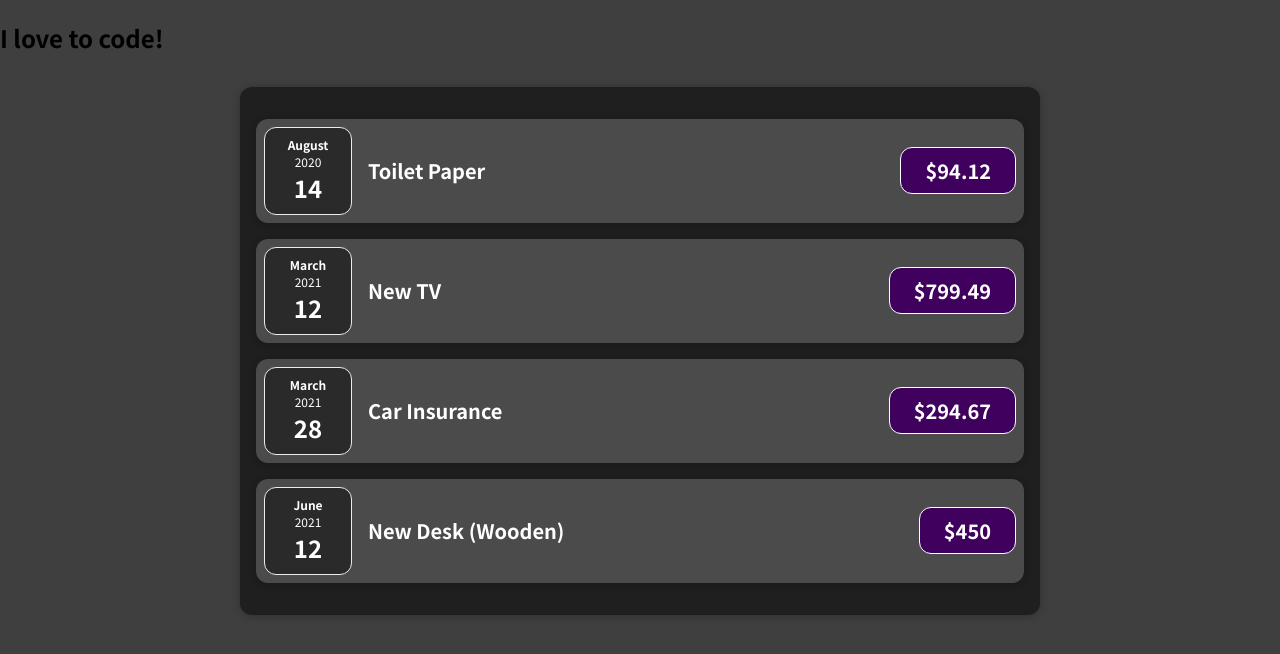
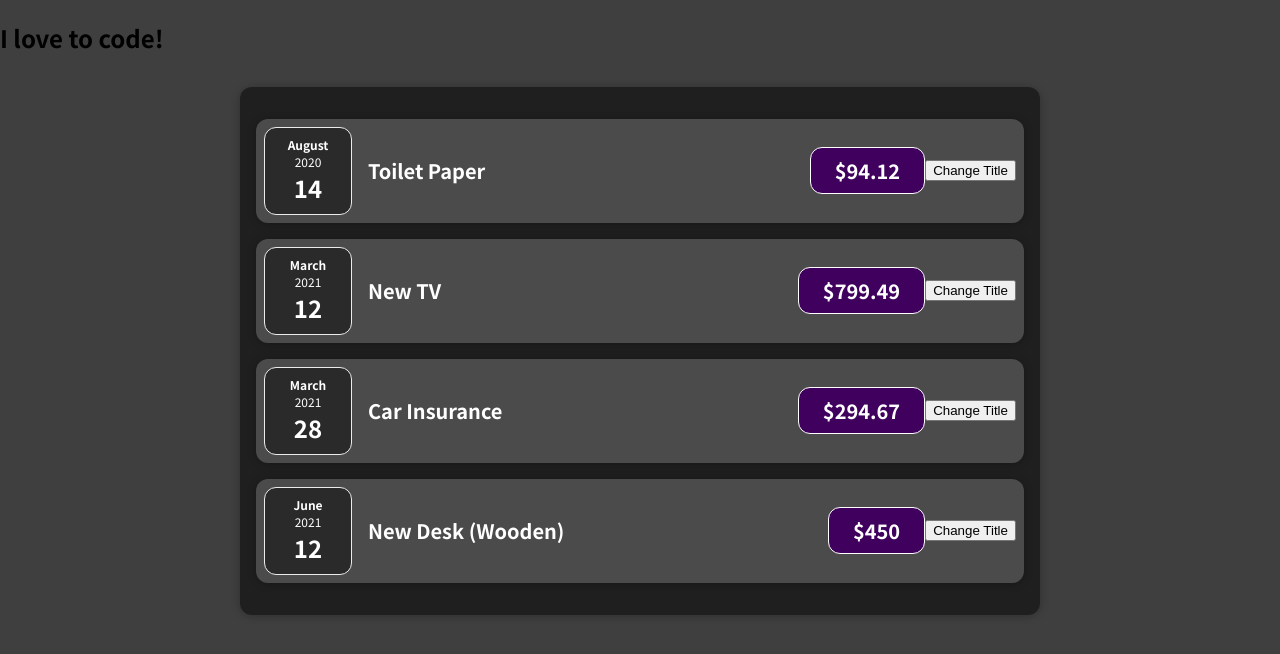
Before and after one commit to Akaiafas526/Expense_Tracker, a React (Create React App) app: page / in a window 1280 px wide. Shown: the top 654 px of the page. Built offline with nearby package versions, Linux system fonts and the light colour scheme.

Commit message:
added click event to expenseitem

```diff
--- a/src/components/Expenses/ExpenseItem.js
+++ b/src/components/Expenses/ExpenseItem.js
@@ -3,6 +3,9 @@ import Card from "../UI/Card";
 import "./ExpenseItem.css";
 
 const ExpenseItem = (props) => {
+  const clickHandler = () => {
+    console.log("Clicked!!!!")
+  };
   return (
     <Card className="expense-item">
       <ExpenseDate date={props.date} />
@@ -10,6 +13,7 @@ const ExpenseItem = (props) => {
         <h2>{props.title}</h2>
         <div className="expense-item__price">${props.amount}</div>
       </div>
+      <button onClick={clickHandler}>Change Title</button>
     </Card>
   );
 }
```
Also changed, not shown: 1 other file (tests, documents, lock files or other folders).
